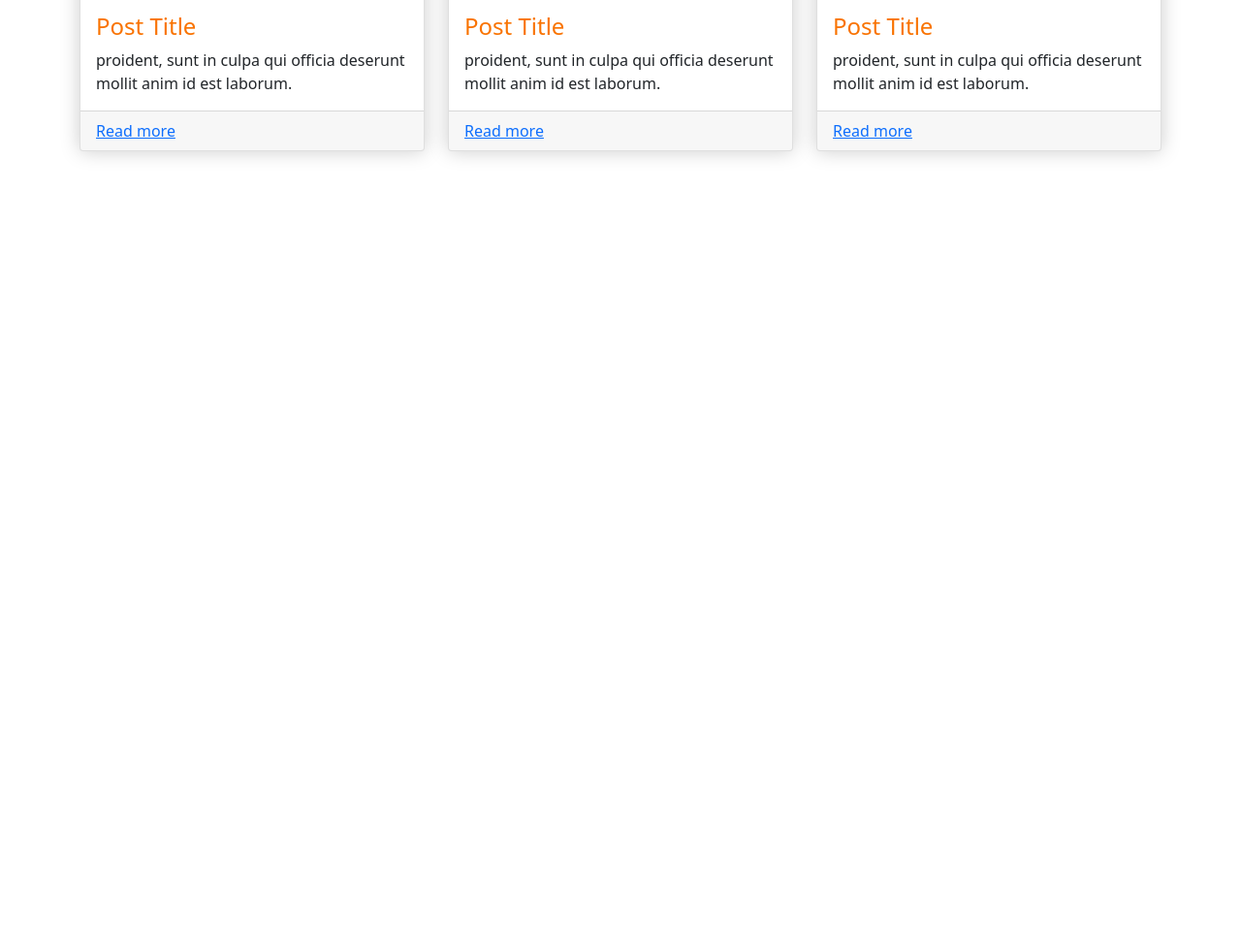
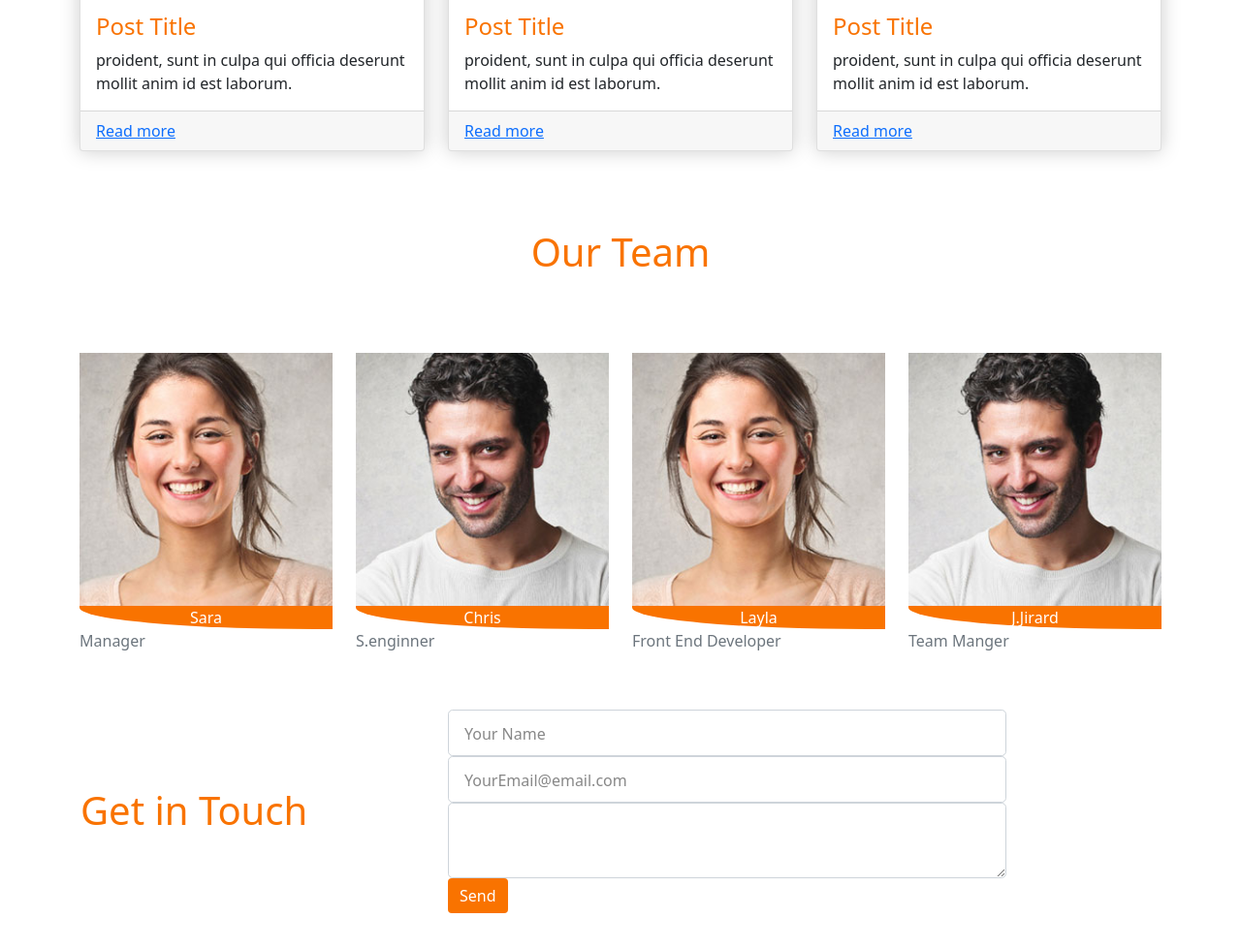
Before and after one commit to Ashen-sam/Landing-parts, a plain HTML site: page index.html in a window 1280 px wide. Shown: the part 3073-4053 px from the top of the page at 97% size. Before the commit the page ends 3293 px from the top, so only its background shows below. Drawn offline with nearby package versions, Linux system fonts and the light colour scheme.

Commit message:
team,contact-form
also i did some part of navigation bar

```diff
--- a/index.html
+++ b/index.html
@@ -181,5 +181,67 @@
 </div>
 
 
+<div class="team">
+  <div class="container">
+     <h1 class="text-center">Our Team</h1>
+   <div class="row">
+    <div class="col-lg-3 col-md-3 col-sm-12 item">
+     <img src="team-2.jpg" class="img-fluid" alt="team">
+     <div class="des">
+       Sara
+      </div>
+     <span class="text-muted">Manager</span>
+    </div>
+    <div class="col-lg-3 col-md-3 col-sm-12 item">
+     <img src="team-3.jpg" class="img-fluid" alt="team">
+     <div class="des">
+        Chris
+      </div>
+     <span class="text-muted">S.enginner</span>
+    </div>
+    <div class="col-lg-3 col-md-3 col-sm-12 item">
+     <img src="team-2.jpg" class="img-fluid" alt="team">
+     <div class="des">
+       Layla
+      </div>
+     <span class="text-muted">Front End Developer</span>
+    </div>
+    <div class="col-lg-3 col-md-3 col-sm-12 item">
+     <img src="team-3.jpg" class="img-fluid" alt="team">
+      <div class="des">
+       J.Jirard
+      </div>
+     <span class="text-muted">Team Manger</span>
+    </div>
+   </div>
+  </div>
+ </div>
+
+ <div class="contact-form">
+  <div class="container">
+   <form>
+    <div class="row">
+     <div class="col-lg-4 col-md-4 col-sm-12">
+       <h1>Get in Touch</h1>
+     </div>
+     <div class="col-lg-8 col-md-8 col-sm-12 right">
+        <div class="form-group">
+          <input type="text" class="form-control form-control-lg" placeholder="Your Name" name="">
+        </div>
+        <div class="form-group">
+          <input type="email" class="form-control form-control-lg" placeholder="YourEmail@email.com" name="email">
+        </div>
+        <div class="form-group">
+          <textarea class="form-control form-control-lg">
+
+          </textarea>
+        </div>
+        <input type="submit" class="btn btn-secondary btn-block" value="Send" name="">
+     </div>
+    </div>
+   </form>
+  </div>
+ </div>
+
 </body>
 </html>
--- a/main.css
+++ b/main.css
@@ -174,3 +174,54 @@
 .blog .card-body {
     padding: 1em;
 }
+.team{
+    margin: 4em 0;
+    height: 25em;
+    position: relative;
+   }
+   .team h1{
+    color:#F97300;
+    margin: 2em;
+   }
+   .team .item{
+    position: relative;
+   }
+   .team .des{
+    background: #F97300;
+    color: #fff;
+    text-align: center;
+    border-bottom-left-radius: 93%;
+    transition:.3s ease-in-out;
+
+   }
+   .team .item:hover .des{
+    height:100%;
+    background:#f973007d;
+    position: absolute;
+    width: 89%;
+    padding: 5em;
+    top: 0;
+    border-bottom-left-radius: 0;
+   }
+
+   .contact-form{
+    margin: 6em 0;
+    position:relative;
+   }
+
+   .contact-form h1{
+    padding:2em 1px;
+    color: #F97300;
+   }
+   .contact-form .right{
+    max-width: 600px;
+   }
+   .contact-form .right .btn-secondary{
+    background:  #F97300;
+    color: #fff;
+    border:0;
+   }
+   .contact-form .right .form-control::placeholder{
+    color: #888;
+    font-size: 16px;
+   }
```
